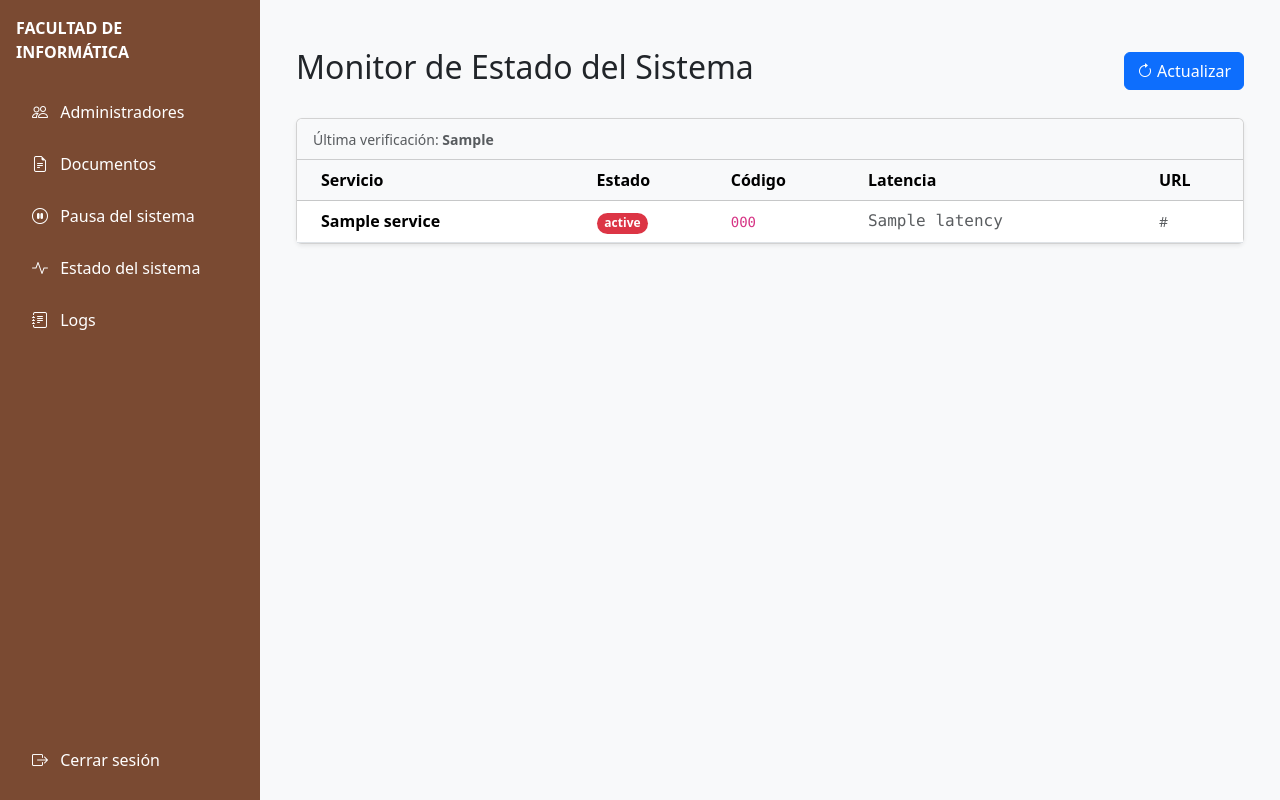
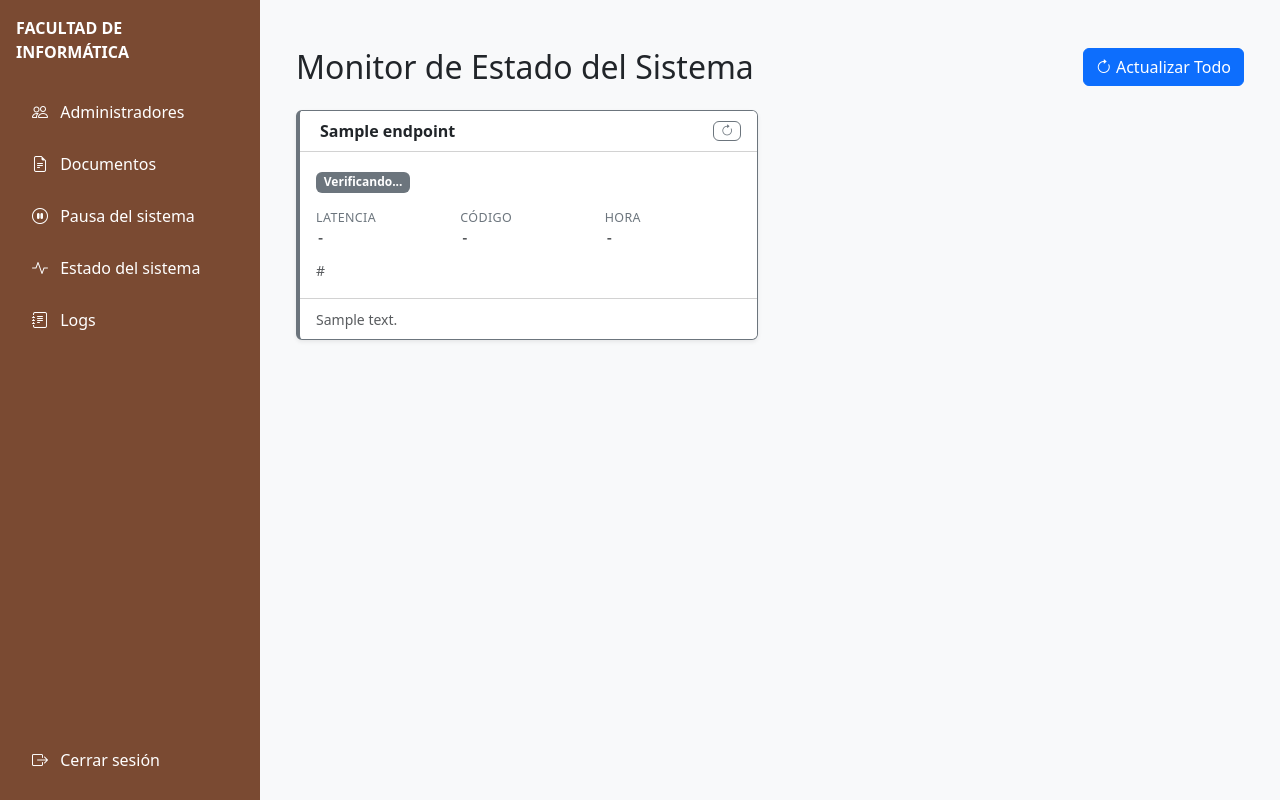
Before and after one commit to LeandroRomag/TTPS-chatbot, a Flask app: template backend-flask/src/web/templates/system/status.html in a window 1280 px wide. Run offline with Flask 3, Linux system fonts and the light colour scheme; the template is opened without the code that fills it: most values are stand-ins (such as "Sample title", 1, 10 or a date in 2020).

Commit message:
agrego entidades para la gestión de los endpoints y verificación individual. Se agregan demás endpoints

```diff
--- a/backend-flask/src/web/templates/base.html
+++ b/backend-flask/src/web/templates/base.html
@@ -75,5 +75,6 @@
 
 <script src="https://cdn.jsdelivr.net/npm/bootstrap@5.3.8/dist/js/bootstrap.bundle.min.js"
         integrity="sha384-FKyoEForCGlyvwx9Hj09JcYn3nv7wiPVlz7YYwJrWVcXK/BmnVDxM+D2scQbITxI" crossorigin="anonymous"></script>
+{% block extra_scripts %}{% endblock %}
 </body>
 </html>
--- a/backend-flask/src/web/templates/system/status.html
+++ b/backend-flask/src/web/templates/system/status.html
@@ -2,58 +2,136 @@
 
 {% block title %}Estado del Sistema - UNLP{% endblock %}
 
+{% block extra_styles %}
+<style>
+    .status-card {
+        border-left: 4px solid #6c757d;
+        transition: border-color 0.3s ease;
+        position: relative;
+        overflow: hidden;
+    }
+    .status-card.border-success {
+        border-left-color: #198754 !important;
+    }
+    .status-card.border-danger {
+        border-left-color: #dc3545 !important;
+    }
+    .status-card.border-secondary {
+        border-left-color: #6c757d !important;
+    }
+    .loading-overlay {
+        position: absolute;
+        top: 0;
+        left: 0;
+        right: 0;
+        bottom: 0;
+        background: rgba(255, 255, 255, 0.85);
+        display: flex;
+        align-items: center;
+        justify-content: center;
+        z-index: 10;
+    }
+    .metric-label {
+        font-size: 0.78rem;
+        color: #6c757d;
+        text-transform: uppercase;
+        letter-spacing: 0.03em;
+    }
+    .metric-value {
+        font-family: 'SFMono-Regular', Consolas, 'Liberation Mono', Menlo, monospace;
+        font-size: 0.95rem;
+    }
+    .error-section {
+        display: none;
+    }
+    .btn-refresh-card {
+        padding: 0.15rem 0.4rem;
+        font-size: 0.8rem;
+        line-height: 1;
+    }
+</style>
+{% endblock %}
+
 {% block body %}
 <div class="container mt-4">
     <div class="d-flex justify-content-between align-items-center mb-4">
-        <h2>Monitor de Estado del Sistema</h2>
-        <a href="{{ url_for('status.index') }}" class="btn btn-primary">
-            <i class="bi bi-arrow-clockwise"></i> Actualizar
-        </a>
+        <h2 class="mb-0">Monitor de Estado del Sistema</h2>
+        <button class="btn btn-primary" onclick="checkAllEndpoints()">
+            <i class="bi bi-arrow-clockwise"></i> Actualizar Todo
+        </button>
     </div>
 
-    <div class="card shadow-sm">
-        <div class="card-header bg-light">
-            <small class="text-muted">Última verificación: <strong>{{ last_check }}</strong></small>
-        </div>
-        <div class="card-body p-0">
-            <div class="table-responsive">
-                <table class="table table-hover mb-0 align-middle">
-                    <thead class="table-light">
-                        <tr>
-                            <th class="ps-4">Servicio</th>
-                            <th>Estado</th>
-                            <th>Código</th>
-                            <th>Latencia</th>
-                            <th>URL</th>
-                        </tr>
-                    </thead>
-                    <tbody>
-                        {% for service in services %}
-                        <tr>
-                            <td class="ps-4 fw-bold">{{ service.name }}</td>
-                            <td>
-                                {% if service.is_active %}
-                                    <span class="badge bg-success rounded-pill">Operativo</span>
-                                {% else %}
-                                    <span class="badge bg-danger rounded-pill">{{ service.status }}</span>
-                                {% endif %}
-                            </td>
-                            <td><code>{{ service.code }}</code></td>
-                            <td class="font-monospace text-muted">{{ service.latency }}</td>
-                            <td>
-                                <small class="text-muted d-block text-truncate text-truncate-cell">
-                                    {{ service.url }}
-                                </small>
-                                {% if service.error %}
-                                    <small class="text-danger">{{ service.error }}</small>
-                                {% endif %}
-                            </td>
-                        </tr>
-                        {% endfor %}
-                    </tbody>
-                </table>
+    <div class="row g-4">
+        {% for ep in endpoints %}
+        <div class="col-12 col-md-6">
+            <div class="card shadow-sm status-card border-secondary" data-endpoint-id="{{ ep.id }}">
+                <!-- Loading overlay -->
+                <div class="loading-overlay">
+                    <div class="text-center">
+                        <div class="spinner-border text-primary" role="status">
+                            <span class="visually-hidden">Verificando...</span>
+                        </div>
+                        <div class="mt-2 text-muted small">Verificando servicio...</div>
+                    </div>
+                </div>
+
+                <!-- Card header -->
+                <div class="card-header bg-white d-flex justify-content-between align-items-center">
+                    <span class="fw-bold">
+                        <i class="bi {{ ep.icon }} me-1"></i> {{ ep.name }}
+                    </span>
+                    <button class="btn btn-outline-secondary btn-refresh-card"
+                            onclick="checkEndpoint('{{ ep.id }}')"
+                            title="Verificar este servicio">
+                        <i class="bi bi-arrow-clockwise"></i>
+                    </button>
+                </div>
+
+                <!-- Card body -->
+                <div class="card-body">
+                    <div class="mb-3">
+                        <span class="badge status-badge bg-secondary">Verificando...</span>
+                    </div>
+
+                    <div class="row g-2">
+                        <div class="col-4">
+                            <div class="metric-label">Latencia</div>
+                            <div class="metric-value metric-latency">-</div>
+                        </div>
+                        <div class="col-4">
+                            <div class="metric-label">Código</div>
+                            <div class="metric-value metric-code">-</div>
+                        </div>
+                        <div class="col-4">
+                            <div class="metric-label">Hora</div>
+                            <div class="metric-value card-timestamp">-</div>
+                        </div>
+                    </div>
+
+                    <div class="mt-2">
+                        <small class="text-muted metric-url text-break">{{ ep.url }}</small>
+                    </div>
+
+                    <!-- Error section (hidden by default) -->
+                    <div class="error-section mt-3">
+                        <div class="alert alert-danger py-2 px-3 mb-0 small">
+                            <i class="bi bi-exclamation-triangle-fill me-1"></i>
+                            <span class="error-text"></span>
+                        </div>
+                    </div>
+                </div>
+
+                <!-- Card footer -->
+                <div class="card-footer bg-white">
+                    <small class="text-muted">{{ ep.description }}</small>
+                </div>
             </div>
         </div>
+        {% endfor %}
     </div>
 </div>
 {% endblock %}
+
+{% block extra_scripts %}
+<script src="{{ url_for('static', filename='js/status.js') }}"></script>
+{% endblock %}
--- /dev/null
+++ b/backend-flask/static/js/status.js
@@ -0,0 +1,103 @@
+document.addEventListener("DOMContentLoaded", function () {
+  checkAllEndpoints();
+});
+
+function checkAllEndpoints() {
+  var cards = document.querySelectorAll(".status-card");
+  cards.forEach(function (card) {
+    checkEndpoint(card.dataset.endpointId);
+  });
+}
+
+function checkEndpoint(endpointId) {
+  setCardLoading(endpointId, true);
+
+  fetch("/status/api/check/" + endpointId)
+    .then(function (res) {
+      return res.json();
+    })
+    .then(function (result) {
+      updateCard(result);
+    })
+    .catch(function (err) {
+      console.error("Error checking endpoint " + endpointId + ":", err);
+      setCardLoading(endpointId, false);
+    });
+}
+
+function setCardLoading(endpointId, loading) {
+  var card = document.querySelector(
+    '.status-card[data-endpoint-id="' + endpointId + '"]'
+  );
+  if (!card) return;
+
+  var overlay = card.querySelector(".loading-overlay");
+  if (overlay) {
+    overlay.style.display = loading ? "flex" : "none";
+  }
+
+  if (loading) {
+    card.classList.remove("border-success", "border-danger");
+    card.classList.add("border-secondary");
+  }
+}
+
+function updateCard(result) {
+  var card = document.querySelector(
+    '.status-card[data-endpoint-id="' + result.endpoint_id + '"]'
+  );
+  if (!card) return;
+
+  // Hide loading overlay
+  var overlay = card.querySelector(".loading-overlay");
+  if (overlay) {
+    overlay.style.display = "none";
+  }
+
+  // Update border color
+  card.classList.remove("border-success", "border-danger", "border-secondary");
+  card.classList.add(result.is_healthy ? "border-success" : "border-danger");
+
+  // Update status badge
+  var badge = card.querySelector(".status-badge");
+  if (badge) {
+    badge.textContent = result.status;
+    badge.className = "badge status-badge " + (result.is_healthy ? "bg-success" : "bg-danger");
+  }
+
+  // Update metrics
+  var latencyEl = card.querySelector(".metric-latency");
+  if (latencyEl) {
+    latencyEl.textContent = result.latency_display;
+  }
+
+  var codeEl = card.querySelector(".metric-code");
+  if (codeEl) {
+    codeEl.textContent = result.status_code_display;
+  }
+
+  var urlEl = card.querySelector(".metric-url");
+  if (urlEl) {
+    urlEl.textContent = result.url;
+  }
+
+  // Update error section
+  var errorSection = card.querySelector(".error-section");
+  if (errorSection) {
+    if (result.error) {
+      errorSection.style.display = "block";
+      var errorText = errorSection.querySelector(".error-text");
+      if (errorText) {
+        errorText.textContent = result.error;
+      }
+    } else {
+      errorSection.style.display = "none";
+    }
+  }
+
+  // Update card timestamp
+  var tsEl = card.querySelector(".card-timestamp");
+  if (tsEl) {
+    tsEl.textContent = result.checked_at;
+  }
+}
```
Also changed, not shown: backend-flask/src/core/board/status.py (added, +77 -0 lines), backend-flask/src/core/services/status_service.py (added, +138 -0 lines), backend-flask/src/core/status_service.py (deleted, +0 -87 lines), backend-flask/src/web/controllers/status_controller.py (+22 -13 lines).
